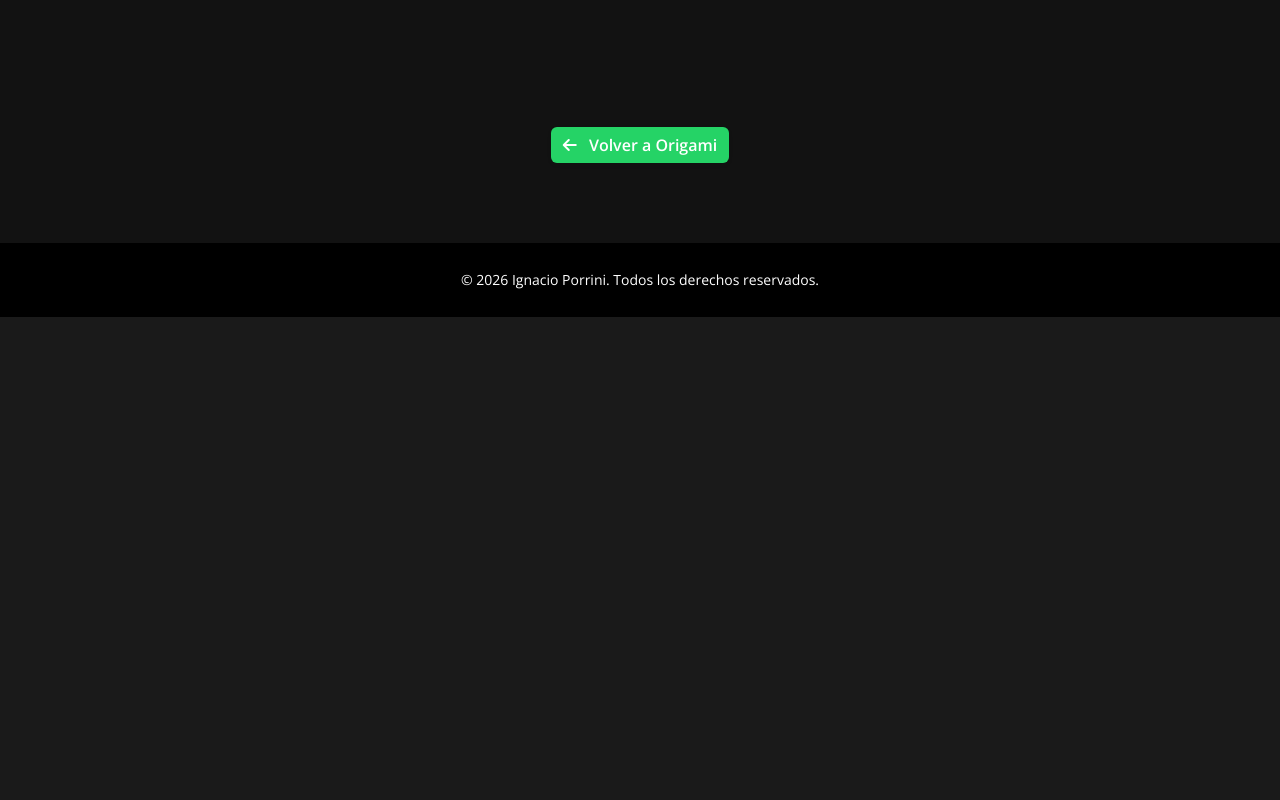
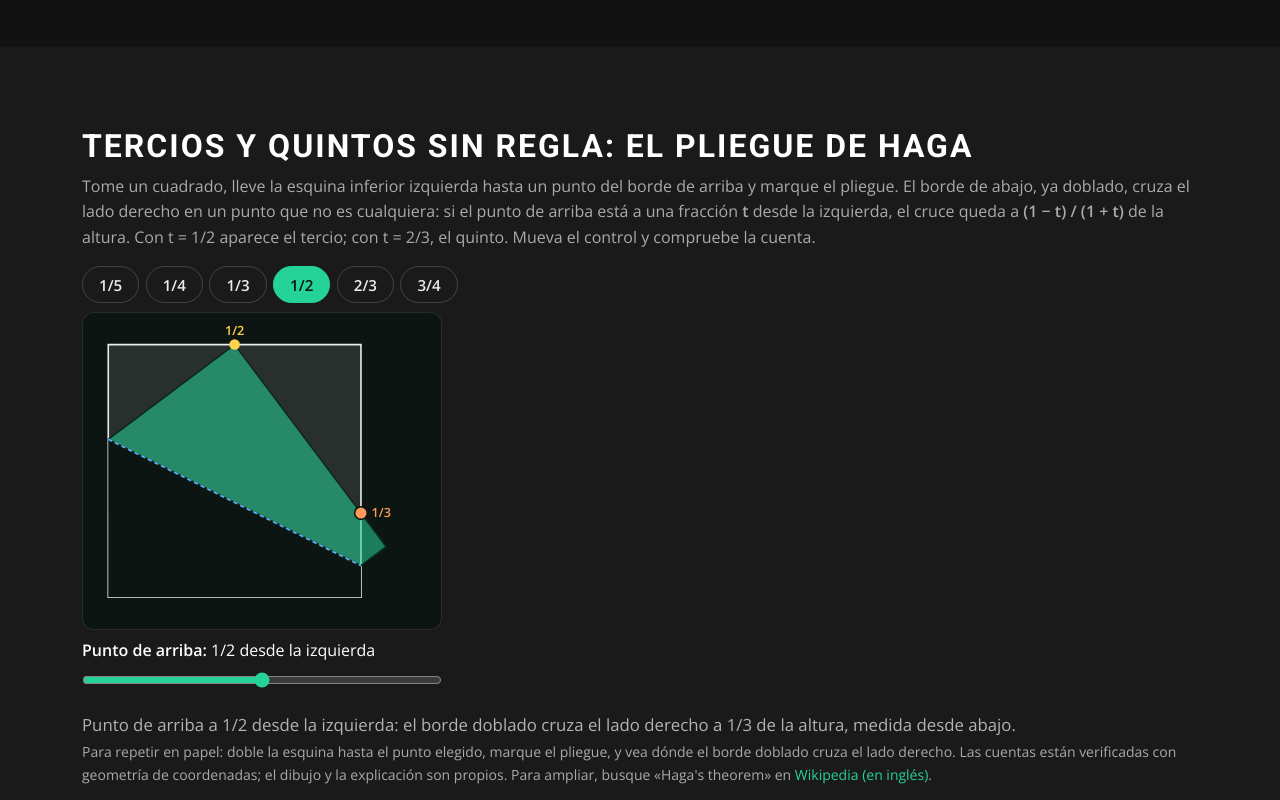
Before and after one commit to IgnacioPorrini/IgnacioPorrini.github.io, a plain HTML site: page origami-diagramas.html in a window 1280 px wide. Shown: the part 9060-9860 px from the top of the page. Before the commit the page ends 9377 px from the top, so only its background shows below. Drawn offline with nearby package versions, Linux system fonts and the light colour scheme.

Commit message:
Origami: pliegue de Haga (esquina hasta un punto del borde, el borde doblado marca tercios, quintos y séptimos; control y fracciones) en Origami y diagramas, usable desde el celular
Co-Authored-By: Claude Sonnet 5.5 <noreply@anthropic.com>
Claude-Session: https://claude.ai/code/session_017bdPicx61HyaMN1BUEKe1L

```diff
--- a/origami-diagramas.html
+++ b/origami-diagramas.html
@@ -78,6 +78,8 @@
         .kg-cv{width:100%;max-width:300px;height:auto;aspect-ratio:1;display:block;border-radius:12px;border:1px solid rgba(255,255,255,.1);cursor:crosshair}
         .kw-cv{width:100%;max-width:320px;height:auto;aspect-ratio:1;display:block;border-radius:12px;border:1px solid rgba(255,255,255,.1);background:#0d1512;touch-action:none}
         .kw-cv .kw-h{cursor:grab}
+        .hg-cv{width:100%;max-width:360px;height:auto;display:block;border-radius:12px;border:1px solid rgba(255,255,255,.1);background:#0d1512}
+        .hg-range{width:100%;max-width:360px;accent-color:#25d399;display:block;min-height:32px}
         .kw-cv .kw-h:focus-visible{stroke:#ffd34d;stroke-width:3;outline:none}
     </style>
 </head>
@@ -287,6 +289,19 @@
                 </div>
                 <p class="sq-res mt-3 mb-1" id="kw-msg" aria-live="polite"></p>
                 <p class="small text-muted-light mb-0">Es una condición para un solo punto en un papel plano: no garantiza que un patrón completo, con muchos puntos, se pueda plegar. Más información sobre el teorema en <a target="_blank" rel="noopener" href="https://en.wikipedia.org/wiki/Kawasaki%27s_theorem">Wikipedia (en inglés)</a>. Explicación y dibujo propios.</p>
+            </div>
+        </section>
+
+        <section class="section-padding" id="haga">
+            <div class="container">
+                <h2 class="section-title mb-2">Tercios y quintos sin regla: el pliegue de Haga</h2>
+                <p class="text-muted-light mb-3">Tome un cuadrado, lleve la esquina inferior izquierda hasta un punto del borde de arriba y marque el pliegue. El borde de abajo, ya doblado, cruza el lado derecho en un punto que no es cualquiera: si el punto de arriba está a una fracción <b>t</b> desde la izquierda, el cruce queda a <b>(1 &minus; t) / (1 + t)</b> de la altura. Con t = 1/2 aparece el tercio; con t = 2/3, el quinto. Mueva el control y compruebe la cuenta.</p>
+                <div id="hg-tabs" role="group" aria-label="Posición del punto de arriba"></div>
+                <svg id="hg-svg" class="hg-cv" viewBox="0 0 340 300" role="img" aria-label="Cuadrado con la esquina inferior izquierda doblada hasta un punto del borde superior"></svg>
+                <label for="hg-r" class="mt-2 d-block"><b>Punto de arriba:</b> <span id="hg-t"></span> desde la izquierda</label>
+                <input id="hg-r" class="hg-range" type="range" min="5" max="95" value="50" step="1">
+                <p class="sq-res mt-3 mb-1" id="hg-msg" aria-live="polite"></p>
+                <p class="small text-muted-light mb-0">Para repetir en papel: doble la esquina hasta el punto elegido, marque el pliegue, y vea dónde el borde doblado cruza el lado derecho. Las cuentas están verificadas con geometría de coordenadas; el dibujo y la explicación son propios. Para ampliar, busque &laquo;Haga's theorem&raquo; en <a target="_blank" rel="noopener" href="https://en.wikipedia.org/w/index.php?search=Haga%27s+theorem">Wikipedia (en inglés)</a>.</p>
             </div>
         </section>
 
@@ -690,5 +705,47 @@
   reset();paint();
 })();
 </script>
+<script>
+(function(){
+  var svg=document.getElementById('hg-svg'),msg=document.getElementById('hg-msg'),tabs=document.getElementById('hg-tabs'),rg=document.getElementById('hg-r'),lt=document.getElementById('hg-t');
+  var NS='http://www.w3.org/2000/svg',X0=24,Y0=270,S=240;
+  var PRE=[[1,5],[1,4],[1,3],[1,2],[2,3],[3,4]];
+  function el(t,a){var e=document.createElementNS(NS,t);for(var k in a)e.setAttribute(k,a[k]);return e}
+  function X(x){return X0+S*x}function Y(y){return Y0-S*y}
+  function mk(pts){return pts.map(function(p){return X(p[0]).toFixed(1)+','+Y(p[1]).toFixed(1)}).join(' ')}
+  function gcd(a,b){return b?gcd(b,a%b):a}
+  function fr(p,q){var g=gcd(p,q);return p/g+'/'+q/g}
+  function paint(t,pq){
+    svg.textContent='';
+    var L=(1+t*t)/2,M=(1-t)*(1-t)/2;
+    var dx=t,dy=1,n=Math.hypot(dx,dy),ux=dx/n,uy=dy/n,mx=t/2,my=.5;
+    function rf(p){var d=(p[0]-mx)*ux+(p[1]-my)*uy;return [p[0]-2*d*ux,p[1]-2*d*uy]}
+    var Bp=rf([1,0]),Q=[t,1],R=(1-t)/(1+t);
+    svg.appendChild(el('polygon',{points:mk([[0,0],[1,0],[1,1],[0,1]]),fill:'#f1efe4','fill-opacity':.12,stroke:'#e8eeeb','stroke-width':1.5}));
+    svg.appendChild(el('polygon',{points:mk([[0,0],[1,0],[1,M],[0,L]]),fill:'#0d1512',stroke:'none'}));
+    svg.appendChild(el('polygon',{points:mk([Q,Bp,[1,M],[0,L]]),fill:'#25d399','fill-opacity':.55,stroke:'#0b2a20','stroke-width':1.5,'stroke-linejoin':'round'}));
+    svg.appendChild(el('line',{x1:X(0),y1:Y(L),x2:X(1),y2:Y(M),stroke:'#5db0ff','stroke-width':1.6,'stroke-dasharray':'4 3'}));
+    svg.appendChild(el('circle',{cx:X(Q[0]),cy:Y(1),r:5,fill:'#ffd34d'}));
+    svg.appendChild(el('circle',{cx:X(1),cy:Y(R),r:6,fill:'#ff9a5c',stroke:'#0d1512','stroke-width':1.5}));
+    var tx=el('text',{x:X(1)+10,y:Y(R)+4,fill:'#ff9a5c','font-size':12,'font-weight':700});
+    tx.textContent=pq?fr(pq[1]-pq[0],pq[1]+pq[0]):Math.round(R*100)+'%';svg.appendChild(tx);
+    var t2=el('text',{x:X(Q[0]),y:Y(1)-9,fill:'#ffd34d','font-size':12,'font-weight':700,'text-anchor':'middle'});
+    t2.textContent=pq?fr(pq[0],pq[1]):Math.round(t*100)+'%';svg.appendChild(t2);
+    var r=pq?fr(pq[1]-pq[0],pq[1]+pq[0]):(Math.round(R*1000)/10).toString().replace('.',',')+'%';
+    var tt=pq?fr(pq[0],pq[1]):Math.round(t*100)+'%';
+    lt.textContent=tt;
+    msg.textContent='Punto de arriba a '+tt+' desde la izquierda: el borde doblado cruza el lado derecho a '+r+' de la altura, medida desde abajo.';
+  }
+  function setT(v,pq){rg.value=Math.round(v*100);paint(v,pq)}
+  PRE.forEach(function(p,j){
+    var b=document.createElement('button');b.type='button';b.className='ori-tab';b.textContent=p[0]+'/'+p[1];
+    b.addEventListener('click',function(){setT(p[0]/p[1],p);Array.prototype.forEach.call(tabs.children,function(x,q){x.setAttribute('aria-pressed',q===j?'true':'false')})});
+    b.setAttribute('aria-pressed',j===3?'true':'false');
+    tabs.appendChild(b);
+  });
+  rg.addEventListener('input',function(){Array.prototype.forEach.call(tabs.children,function(x){x.setAttribute('aria-pressed','false')});paint(rg.value/100,null)});
+  paint(.5,[1,2]);
+})();
+</script>
 </body>
 </html>
```
